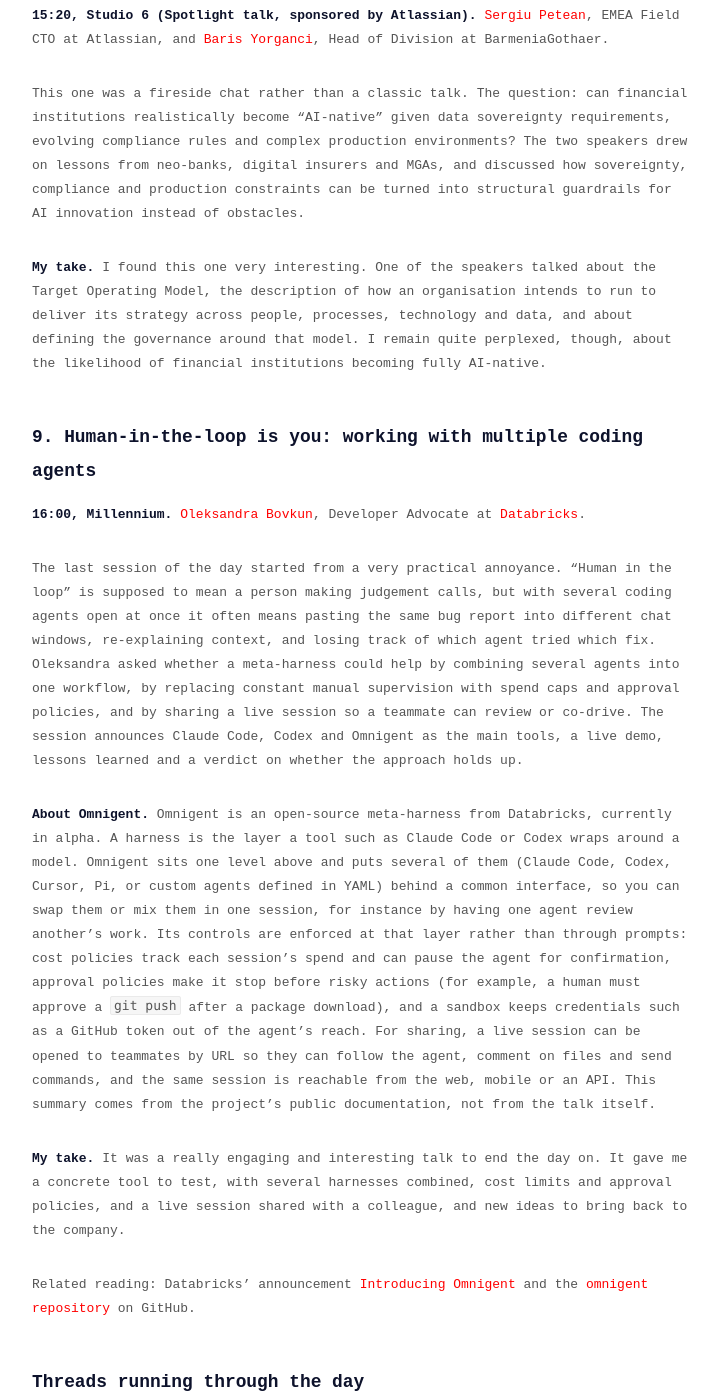
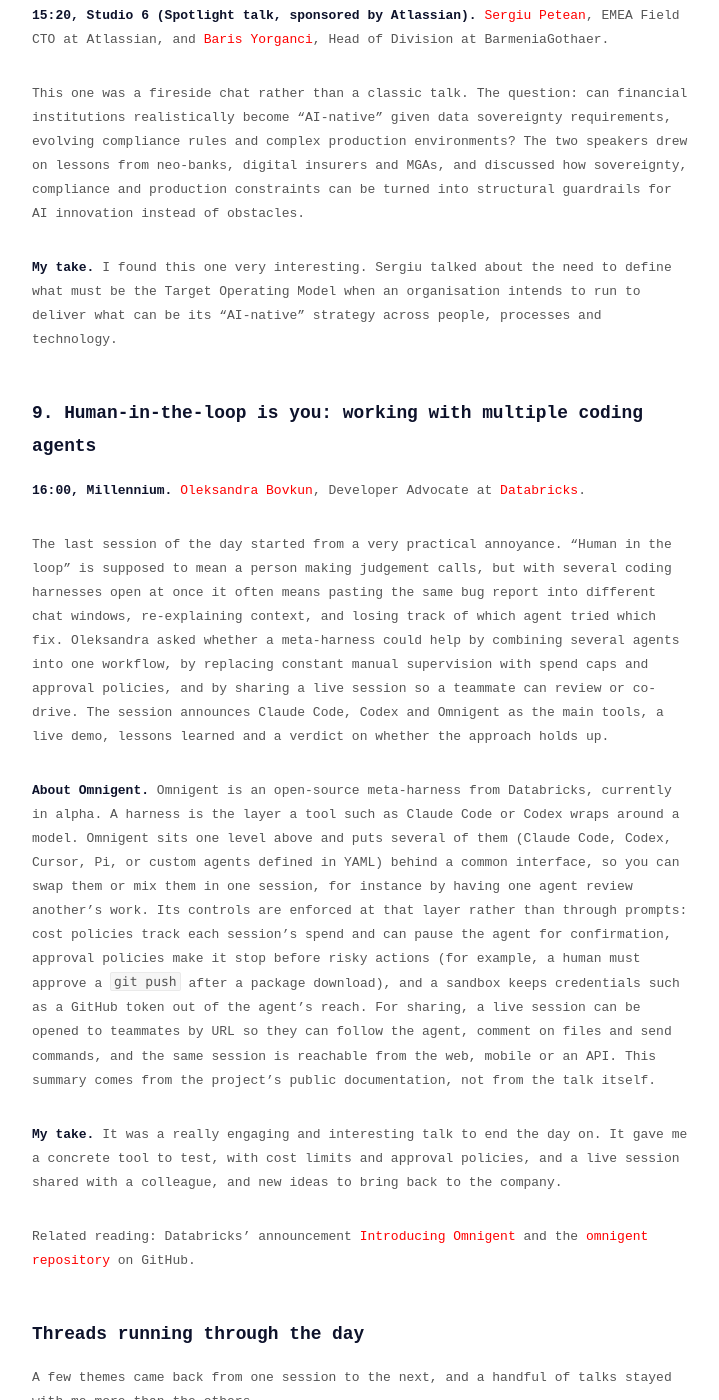
Before and after one commit to najx/najx.github.io, a Jekyll site: the page built from _posts/agentic-engineering-days/2026-11-20-feedback-agentic-engineering-days.md, in a window 1280 px wide and 1400 px high, scrolled down 6237 px. Shown: the whole window, without its empty margins (278-997 px from the left). Built offline with Jekyll 4.4.1, drawn with Linux system fonts in a browser that asks for light colours; some web fonts are replaced; comment, search, counter and statistics services are not loaded; some of the changed text lies outside the part shown.

Commit message:
Last update

```diff
--- a/_posts/agentic-engineering-days/2026-11-20-feedback-agentic-engineering-days.md
+++ b/_posts/agentic-engineering-days/2026-11-20-feedback-agentic-engineering-days.md
@@ -105,17 +105,17 @@ Classic software engineering assumes that the same input gives the same output,
 
 This one was a fireside chat rather than a classic talk. The question: can financial institutions realistically become "AI-native" given data sovereignty requirements, evolving compliance rules and complex production environments? The two speakers drew on lessons from neo-banks, digital insurers and MGAs, and discussed how sovereignty, compliance and production constraints can be turned into structural guardrails for AI innovation instead of obstacles.
 
-**My take.** I found this one very interesting. One of the speakers talked about the Target Operating Model, the description of how an organisation intends to run to deliver its strategy across people, processes, technology and data, and about defining the governance around that model. I remain quite perplexed, though, about the likelihood of financial institutions becoming fully AI-native.
+**My take.** I found this one very interesting. Sergiu talked about the need to define what must be the Target Operating Model when an organisation intends to run to deliver what can be its "AI-native" strategy across people, processes and technology.
 
 ## 9. Human-in-the-loop is you: working with multiple coding agents
 
 **16:00, Millennium.** [Oleksandra Bovkun](https://www.linkedin.com/in/oleksandra-bovkun/), Developer Advocate at [Databricks](https://www.databricks.com/).
 
-The last session of the day started from a very practical annoyance. "Human in the loop" is supposed to mean a person making judgement calls, but with several coding agents open at once it often means pasting the same bug report into different chat windows, re-explaining context, and losing track of which agent tried which fix. Oleksandra asked whether a meta-harness could help by combining several agents into one workflow, by replacing constant manual supervision with spend caps and approval policies, and by sharing a live session so a teammate can review or co-drive. The session announces Claude Code, Codex and Omnigent as the main tools, a live demo, lessons learned and a verdict on whether the approach holds up.
+The last session of the day started from a very practical annoyance. "Human in the loop" is supposed to mean a person making judgement calls, but with several coding harnesses open at once it often means pasting the same bug report into different chat windows, re-explaining context, and losing track of which agent tried which fix. Oleksandra asked whether a meta-harness could help by combining several agents into one workflow, by replacing constant manual supervision with spend caps and approval policies, and by sharing a live session so a teammate can review or co-drive. The session announces Claude Code, Codex and Omnigent as the main tools, a live demo, lessons learned and a verdict on whether the approach holds up.
 
 **About Omnigent.** Omnigent is an open-source meta-harness from Databricks, currently in alpha. A harness is the layer a tool such as Claude Code or Codex wraps around a model. Omnigent sits one level above and puts several of them (Claude Code, Codex, Cursor, Pi, or custom agents defined in YAML) behind a common interface, so you can swap them or mix them in one session, for instance by having one agent review another's work. Its controls are enforced at that layer rather than through prompts: cost policies track each session's spend and can pause the agent for confirmation, approval policies make it stop before risky actions (for example, a human must approve a `git push` after a package download), and a sandbox keeps credentials such as a GitHub token out of the agent's reach. For sharing, a live session can be opened to teammates by URL so they can follow the agent, comment on files and send commands, and the same session is reachable from the web, mobile or an API. This summary comes from the project's public documentation, not from the talk itself.
 
-**My take.** It was a really engaging and interesting talk to end the day on. It gave me a concrete tool to test, with several harnesses combined, cost limits and approval policies, and a live session shared with a colleague, and new ideas to bring back to the company.
+**My take.** It was a really engaging and interesting talk to end the day on. It gave me a concrete tool to test, with cost limits and approval policies, and a live session shared with a colleague, and new ideas to bring back to the company.
 
 Related reading: Databricks' announcement [Introducing Omnigent](https://www.databricks.com/blog/introducing-omnigent-meta-harness-combine-control-and-share-your-agents) and the [omnigent repository](https://github.com/omnigent-ai/omnigent) on GitHub.
 
@@ -125,7 +125,7 @@ A few themes came back from one session to the next, and a handful of talks stay
 
 - **Evolving an architecture, not just building one.** Manisha's talk was one of the two that impressed me most. It was a high-quality walk through how an architecture changed once the problems of a multi-agent setup appeared, and it ends with a smaller footprint rather than a bigger one. Aarno's platform talk meets it from the other side by treating agents like ordinary software to run.
 - **Security as a design input.** Sohan's session on authorization was the other one I liked most. The model inspired by Google's Zanzibar is very simple, and he presented it extremely well. The FSI fireside chat on sovereignty and compliance sits in the same family.
-- **Specification before code.** Alessandra's talk was good quality and focused squarely on the AI-DLC method. Warren's migration talk lists spec-driven development among its topics too, and it was the most useful field report of the day: the one I would like as many people as possible to be able to access.
+- **Specification before code.** Alessandra's talk focused squarely on the AI-DLC method. Warren's migration talk lists spec-driven development among its topics too
 - **Non-determinism needs new habits.** Susanna's practices (continuous evaluation, trace-level observability, prompts under review) and the Copilot measurement talk both ask how to know whether AI-assisted work is actually better.
 - **People stay in the loop.** Oleksandra's closing talk gave me real leads to explore professionally, on how a human supervises several harnesses without becoming the bottleneck.
 
```
Also changed, not shown: other parts of _posts/agentic-engineering-days/2026-11-20-feedback-agentic-engineering-days.md (+1 -1 lines).
